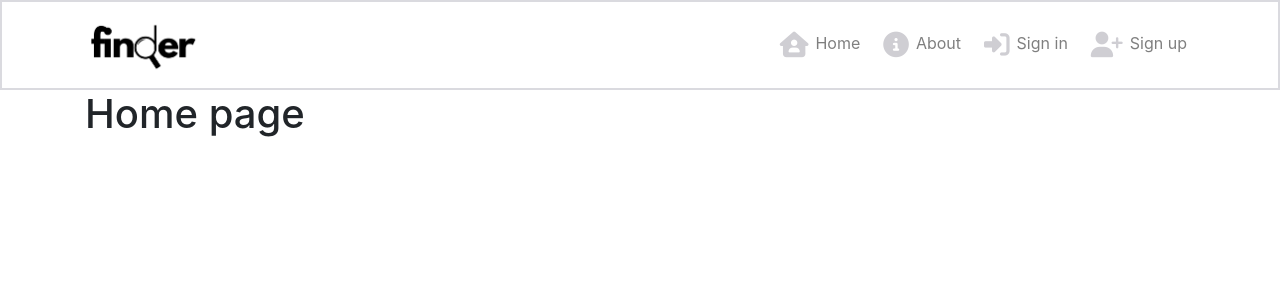
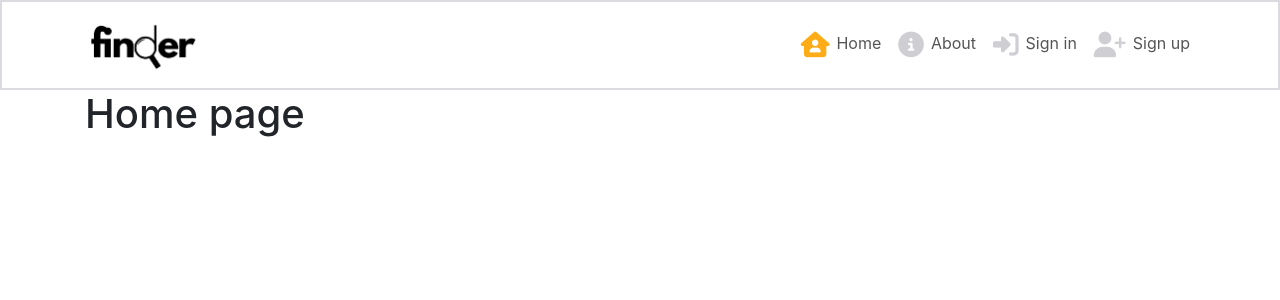
Before and after one commit to Lee-moran/job_finder, a React (Create React App) app: page / in a window 1280 px wide. Shown: the top 300 px of the page. Built offline with nearby package versions, Linux system fonts and the light colour scheme.

Commit message:
NavLink wirer up

```diff
--- a/src/components/NavBar.js
+++ b/src/components/NavBar.js
@@ -2,29 +2,51 @@ import React from "react";
 import { Navbar, Container, Nav } from "react-bootstrap";
 import logo from "../assets/finder.png";
 import styles from '../styles/NavBar.module.css';
+import {NavLink} from 'react-router-dom';
 
 const NavBar = () => {
   return (
     <Navbar className={styles.NavBar} expand="md" fixed="top">
       <Container>
+        <NavLink to="/">
         <Navbar.Brand>
           <img src={logo} alt="logo" height="60"/>
-        </Navbar.Brand>
+        </Navbar.Brand></NavLink>
         <Navbar.Toggle aria-controls="basic-navbar-nav" />
         <Navbar.Collapse id="basic-navbar-nav">
           <Nav className="ml-auto text-left">
-            <Nav.Link>
+            <NavLink
+            exact
+            className={styles.NavLink}
+            activeClassName={styles.Active}
+            to="/"
+            >
               <i className="fas fa-house-user"></i>Home
-            </Nav.Link>
-            <Nav.Link>
+            </NavLink>
+            <NavLink
+            exact
+            className={styles.NavLink}
+            activeClassName={styles.Active}
+            to="/about"
+            >
               <i className="fas fa-circle-info"></i>About
-            </Nav.Link>
-            <Nav.Link>
+            </NavLink>
+            <NavLink
+            exact
+            className={styles.NavLink}
+            activeClassName={styles.Active}
+            to="/signin"
+            >
               <i className="fas fa-sign-in-alt"></i>Sign in
-            </Nav.Link>
-            <Nav.Link>
+            </NavLink>
+            <NavLink
+            exact
+            className={styles.NavLink}
+            activeClassName={styles.Active}
+            to="/signup"
+            >
               <i className="fas fa-user-plus"></i>Sign up
-            </Nav.Link>
+            </NavLink>
           </Nav>
         </Navbar.Collapse>
       </Container>
--- a/src/styles/NavBar.module.css
+++ b/src/styles/NavBar.module.css
@@ -2,3 +2,11 @@
     background-color: #ffff;
     border: 2px solid #dadadf;
 }
+
+.NavLink {
+    padding: 5px;
+  }
+
+.Active i {
+    color: #fdac17;
+}
```
